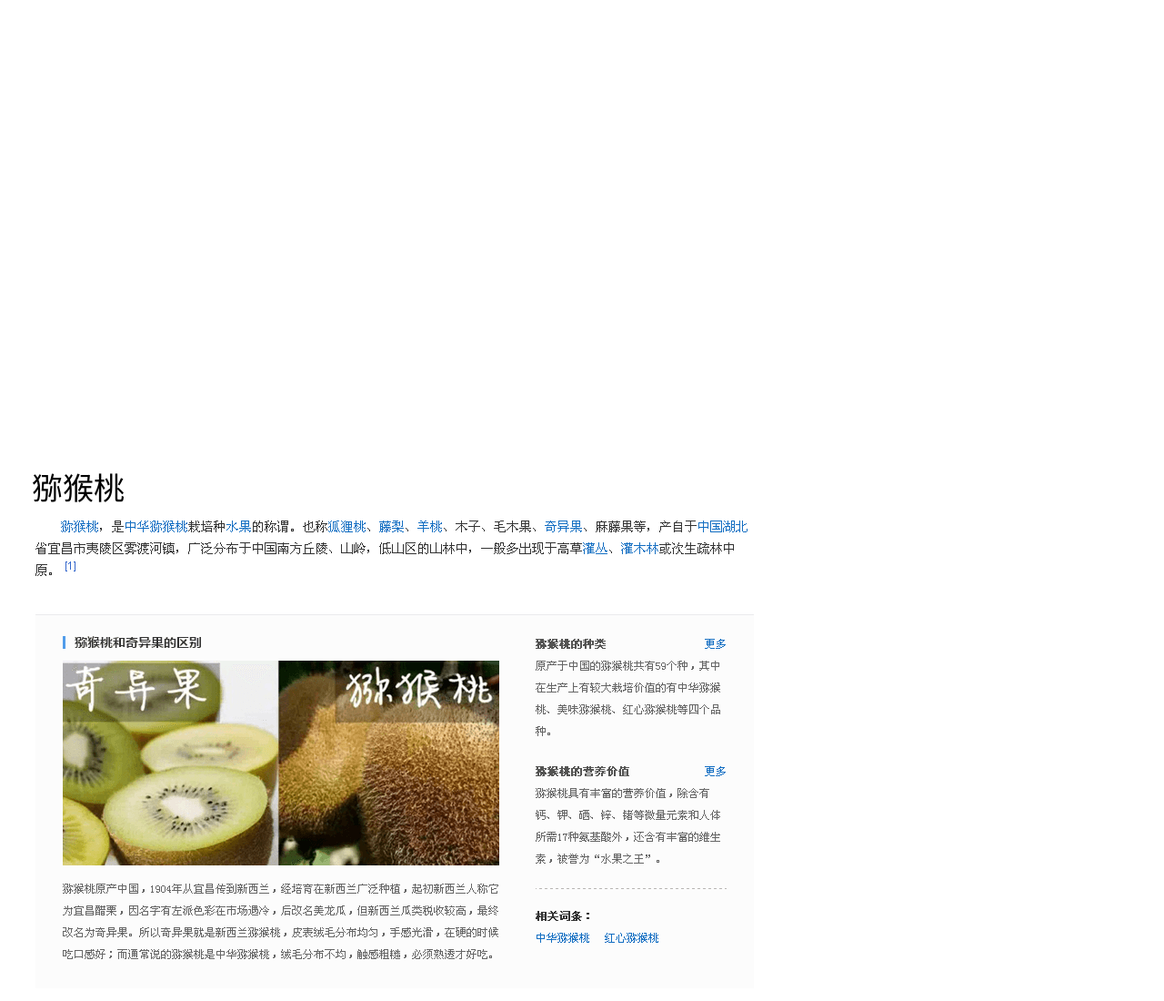
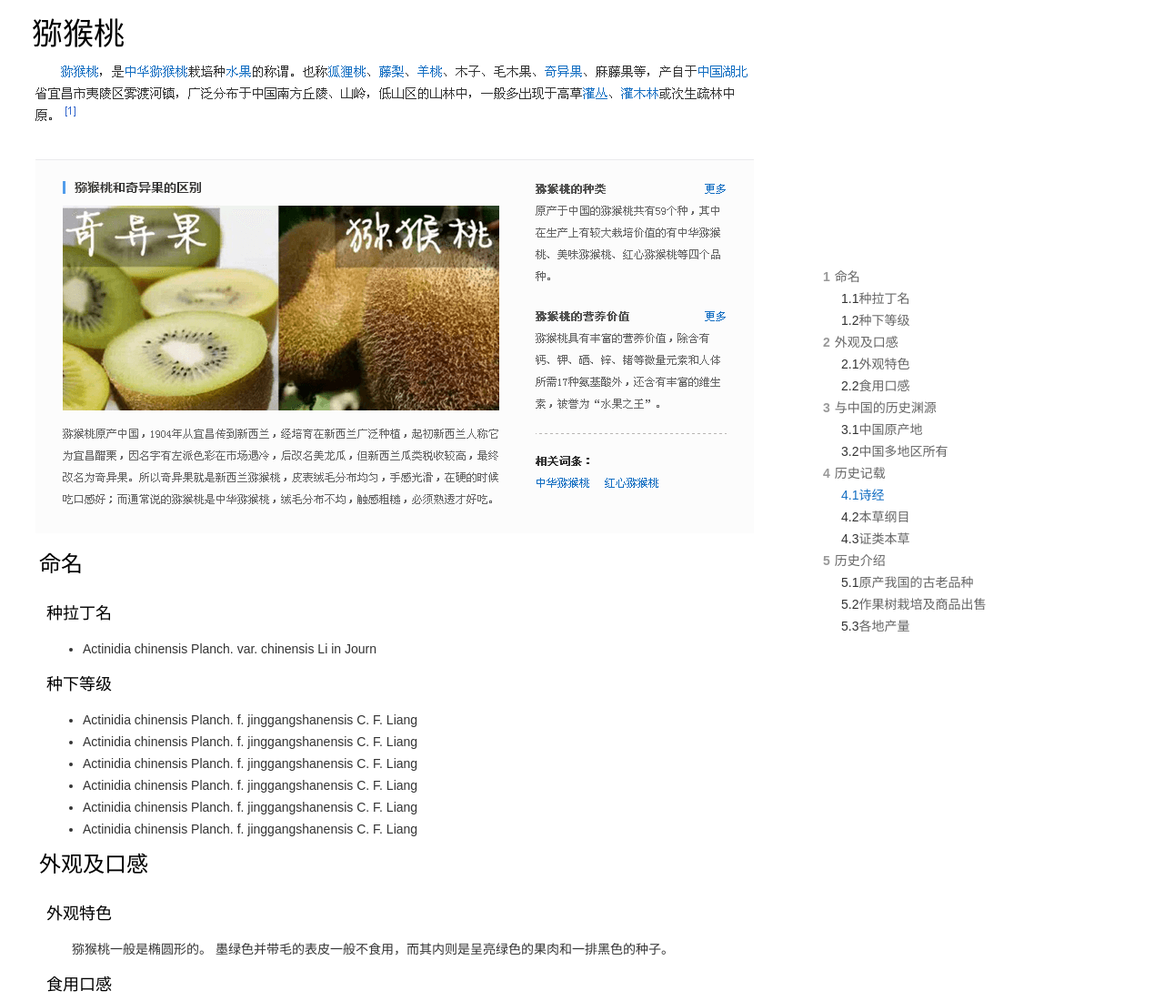
Before and after one commit to skywalkerxl/production-document, a plain HTML site: page jQuerybaiduNav/index.html in a window 1280 px wide. Shown: the top 1100 px of the page at 91% size. Drawn offline with nearby package versions, Linux system fonts and the light colour scheme.

Commit message:
添加备注

```diff
--- a/jQuerybaiduNav/index.html
+++ b/jQuerybaiduNav/index.html
@@ -5,31 +5,52 @@
 		<title>仿百度百科右侧目录特效</title>
 		<style type="text/css">
 		*{margin:0;padding:0;}
-		body{font: 14px/1.5 arial,\5b8b\4f53,sans-serif;line-height:24px;color: #333;}
-		.warp{width:1210px;margin:20px auto;}
-		article{margin:500px 0;}
+		body{
+            font: 14px/1.5 arial,\5b8b\4f53,sans-serif;
+			line-height:24px;
+            color: #333;}
+		.warp{
+            width:1210px;
+            margin:20px auto;}
+		article{}
 		h1,h2,h3,h4,h5,h6{font-family: Microsoft YaHei,SimHei,Verdana;color: #000;font-weight: 500;}
 		h1{font-size: 34px;line-height:34px;padding: 0 0 15px 0;}
 		h2{font-size: 24px;padding:15px 8px;}
 		h3{font-size: 18px;padding:15px 16px;}
 		p{text-indent:2em;margin-left:16px;}
 		ul{margin-left:4em;}
-		.page_left{width:820px;float:left;}
-		.page_right{width:390px;float:left;}
-		a{color: #666;text-decoration:none;}
-		a:hover{color:#136ec2;}
-		#Catalog_box {position:fixed;bottom:100px;margin-left:50px;}
-		#Catalog_box .cate-item1 span{color: #999;
-		  font-weight: bold;
-		  font-family: Arial;
-		  font-size: 14px;
-		  padding-right: 5px;
+		.page_left{
+            width:820px;float:left;
+        }
+		.page_right{
+            width:390px;float:left;
+        }
+		a{
+            color: #666;text-decoration:none;
+        }
+		a:hover{
+            color:#136ec2;
+        }
+		#Catalog_box {
+            position:fixed;bottom:100px;margin-left:50px;
+        }
+		#Catalog_box .cate-item1 span{
+            color: #999;
+		    font-weight: bold;
+		    font-family: Arial;
+		    font-size: 14px;
+		    padding-right: 5px;
 		}
-		#Catalog_box .cate-item2{padding-left:20px;}
+		#Catalog_box .cate-item2{
+            padding-left:20px;
+        }
 		#Catalog_box .cate-item2 span{
 			font-weight: 500;
 		}
-		#Catalog_box dd.active,#Catalog_box dd.active a{color:#136ec2!important;}
+		#Catalog_box dd.active,
+        #Catalog_box dd.active a{
+            color:#136ec2!important;
+        }
 		</style>
 	<head>
 	<body>
--- a/jQuerybaiduNav/js/CateNav.js
+++ b/jQuerybaiduNav/js/CateNav.js
@@ -2,41 +2,47 @@ jQuery.CateNav=function(elem1,elem2){
 		//添加目录
 		var currObj;
 		var offsetTop=0;
-		var h2List=new Array(),h3List=new Array();
+		var h2List = new Array(), // 用于存储 h2 标签内容，也即二级标题内容
+			h3List = new Array(); // 用于存储 h3 标签内容，也即三级标题内容
 
 		var addNav=function(){
-			var i1=0,i2=0,n1=0,n2=0;
-			var temp='<dl style="display:none;">';
-			var cateList=$(elem1).html().match(/(<h[2-3][^>]*>.*?<\/h[2-3]>)/ig);
-			for(var i=0;i<cateList.length;i++){
-				if(/(<h2[^>]*>.*?<\/h2>)/ig.test(cateList[i])){
+			var i1 = 0, // 用于计数
+                i2 = 0,
+                n1 = 0,
+                n2 = 0;
+			var temp = '<dl style="display:block;">'; // temp 用于保存菜单索引
+			var cateList = $(elem1).html().match(/(<h[2-3][^>]*>.*?<\/h[2-3]>)/ig); // cateList 用于保存 h2 或 h3 标签的元素
+			for(var i = 0 ; i < cateList.length ; i++){
+				if(/(<h2[^>]*>.*?<\/h2>)/ig.test(cateList[i])){ // 如果是 h2 标签
 					n1++;
-					n2=0;
-					temp+='<dd class="cate-item1"><span>'+n1+'</span><a href="#'+n1+'">'+cateList[i].replace(/<[^>].*?>/g,"")+'</a></dd>';
-					h2List[i1]=n1;
+					n2 = 0;
+					temp += '<dd class="cate-item1"><span>'+n1+'</span><a href="#'+n1+'">'+cateList[i].replace(/<[^>].*?>/g,"")+'</a></dd>';
+					h2List[i1] = n1;
 					i1++;
-				}else{
+				}else{ // 若是 h3 标签
 					n2++;
-					temp+='<dd class="cate-item2"><span>'+n1+'.'+n2+'</span><a href="#'+n1+'_'+n2+'">'+cateList[i].replace(/<[^>].*?>/g,"")+'</a></dd>';
-					h3List[i2]=n1+'_'+n2;
+					temp += '<dd class="cate-item2"><span>'+n1+'.'+n2+'</span><a href="#'+n1+'_'+n2+'">'+cateList[i].replace(/<[^>].*?>/g,"")+'</a></dd>';
+					h3List[i2] = n1 + '_' + n2; // 设置标题名
 					i2++;
 				}
 			}
-			temp+='</dl>';
+			temp += '</dl>';
 			$(elem2).append(temp);
 		};
-		//添加锚点
+
+		//添加锚点，锚点中的文本节点内容为空
 		var addPoint=function(){
-			var i1=i2=0;
+			var i1 = i2 = 0;
 			$(elem1).find('h2').each(function(){
-				$(this).prepend('<a name="'+h2List[i1]+'"></a>');
+				$(this).prepend('<a name="' + h2List[i1] + '"></a>');
 				i1++;
 			});
 			$(elem1).find('h3').each(function(){
-				$(this).prepend('<a name="'+h3List[i2]+'"></a>');
+				$(this).prepend('<a name="'+ h3List[i2] + '"></a>');
 				i2++;
 			});
 		};
+
 		//点击锚点，跳转制定位置
 		var clickPoint=function(){
 			$(elem2+' a').click(function(e){
@@ -50,20 +56,23 @@ jQuery.CateNav=function(elem1,elem2){
 				},500,'swing');
 			});
 		};
+
 		//屏幕滚动，显示并选中锚点
 		var scrollWin=function(){
-		var windowTop=0;
+			var windowTop = 0;
 			$(window).scroll(function(){
-				windowTop=$(window).scrollTop();
-				if(windowTop>=$(elem1).offset().top){
+				windowTop = $(window).scrollTop(); // 当前滚动条的位置
+                $(elem2+' dl').slideDown(750);
+                //console.log(windowTop, $(elem1).offset().top);
+				/*if( windowTop >= $(elem1).offset().top ){ //判断滚动条距离与 文章y轴的距离大小
 					$(elem2+' dl').slideDown(750);
 				}else{
 					$(elem2+' dl').slideUp(750);
-				}
+				}*/
 				$(elem2+' a').each(function(){
-					currObj=$("[name='"+$(this).attr('href').replace(/#/,'')+"']");
-					offsetTop=currObj.offset().top;
-					if(windowTop>offsetTop){
+					currObj = $("[name='"+$(this).attr('href').replace(/#/,'')+"']");
+					offsetTop = currObj.offset().top;
+					if(windowTop > offsetTop){
 						$(elem2+' dd').removeClass('active');
 						$(this).parent('dd').addClass('active');
 						return;
```
